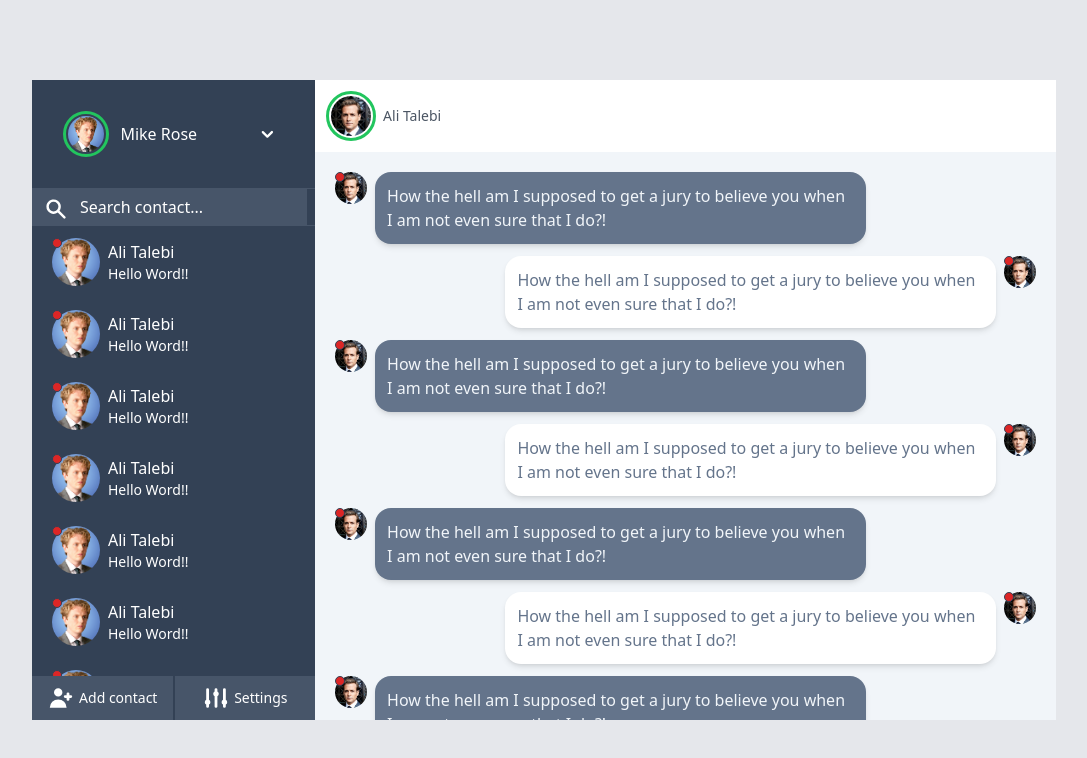
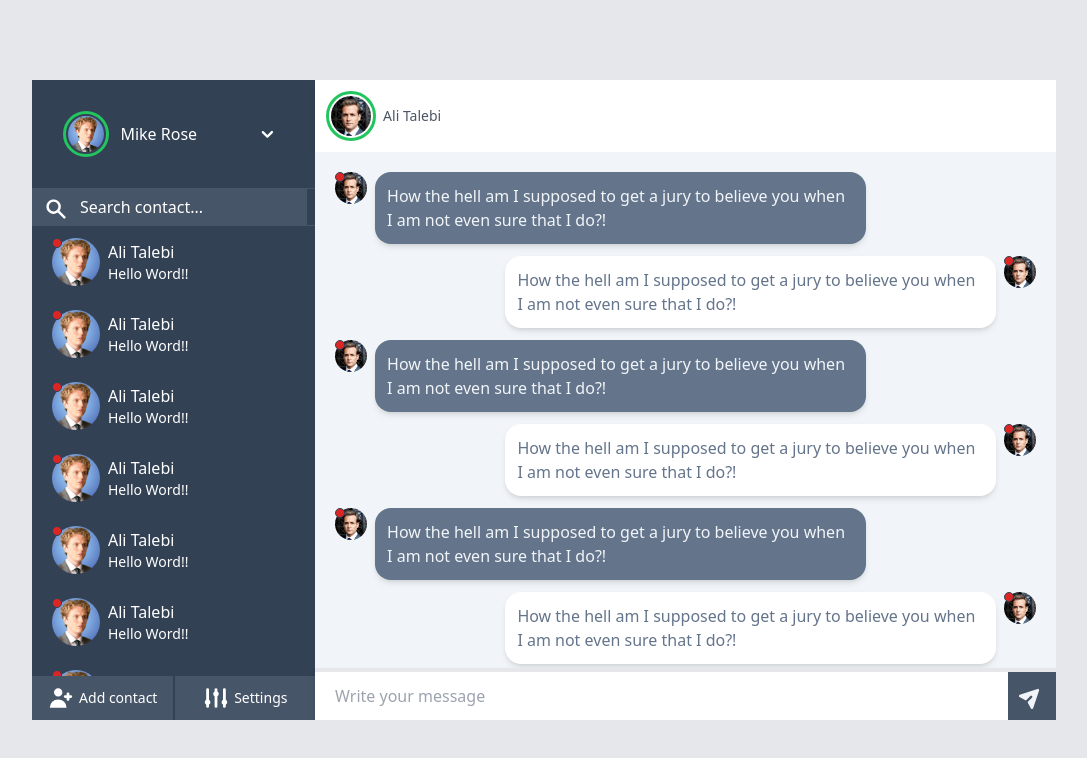
Before and after one commit to dot-frost/vue-chat-app, a Vue app: page / in a window 1280 px wide. Shown: the top 758 px of the page, without its empty margins (96-1183 px from the left). Built offline with nearby package versions, Linux system fonts and the light colour scheme.

Commit message:
Add Send Message To ChatBox

```diff
--- a/src/views/HomeView.vue
+++ b/src/views/HomeView.vue
@@ -68,13 +68,19 @@
           </template>
         </div>
         <!-- Send Message -->
+        <div class="flex justify-items-stretch drop-shadow-md border-t-4">
+          <input class="flex-grow outline-0 px-5 py-2" placeholder="Write your message">
+          <button class="bg-slate-600 w-12 h-12 p-3 text-slate-100 hover:bg-slate-500">
+            <PaperAirplaneIcon class="transform rotate-45 w-full"/>
+          </button>
+        </div>
       </div>
     </div>
   </div>
 </template>
 
 <script>
-import { ChevronDownIcon, SearchIcon, UserAddIcon, AdjustmentsIcon } from '@heroicons/vue/solid'
+import { ChevronDownIcon, SearchIcon, UserAddIcon, AdjustmentsIcon, PaperAirplaneIcon } from '@heroicons/vue/solid'
 import AvatarComponent from '@/components/User/AvatarComponent'
 import UserContactComponent from '@/components/User/UserContactComponent'
 
@@ -86,7 +92,8 @@ export default {
     ChevronDownIcon,
     SearchIcon,
     UserAddIcon,
-    AdjustmentsIcon
+    AdjustmentsIcon,
+    PaperAirplaneIcon
   }
 }
 </script>
```
